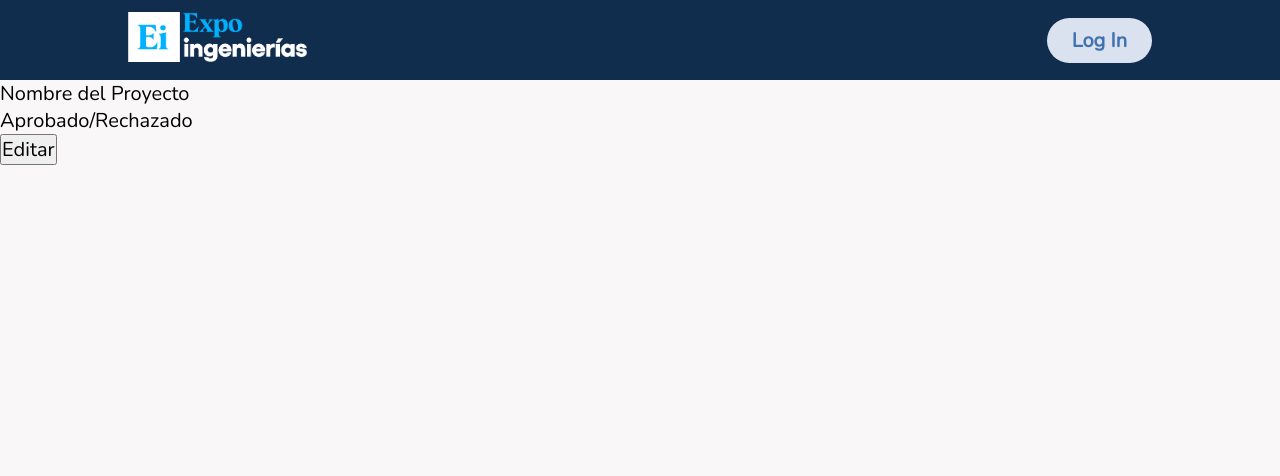
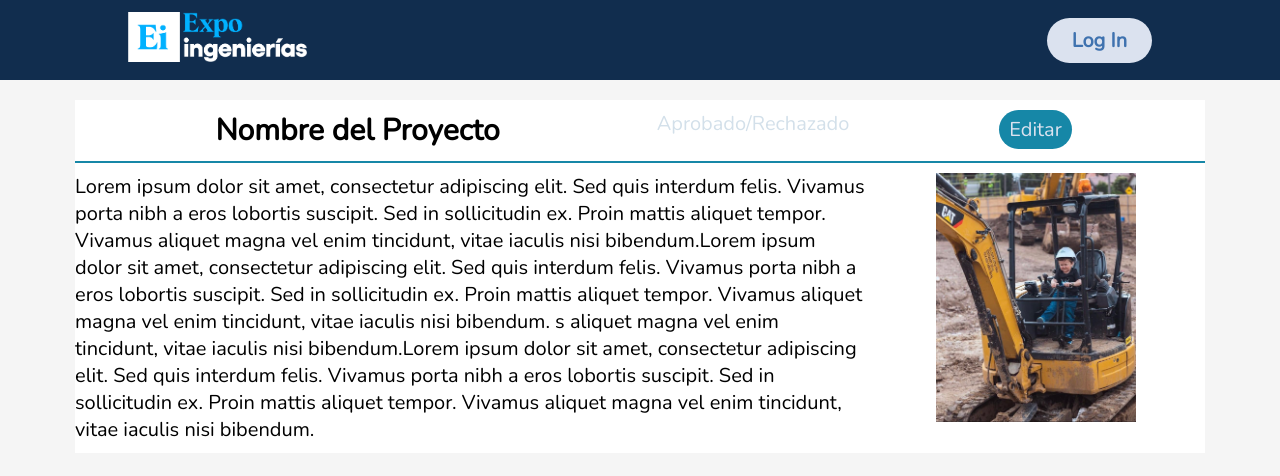
Before and after one commit to OshkarVTec/ExpoIngenieriasWeb, a PHP site: page /proyecto.html in a window 1280 px wide. Shown: the top 476 px of the page. Run offline with PHP 8.4, Linux system fonts and the light colour scheme.

Commit message:
proyecto

```diff
--- a/CSS/style.css
+++ b/CSS/style.css
@@ -6,10 +6,11 @@
     padding: 0;
     font-family: 'Nunito', sans-serif;
     font-size: 20px;
+
 }
 
 body {
-    background-color: #F9F7F7;
+    background-color: #F5F5F5;
   }
 
   #textInput {
@@ -86,3 +87,48 @@ body {
     color: #DBE2EF;
     transform: scale(1.1);
   }
+
+  .maincontainer{
+    display: grid;
+    background: #FFFFFF;
+    margin-top: 20px;
+    margin-left: 75px;
+    margin-right: 75px;
+  }
+
+  .firstrow{
+    justify-items: center;
+    display: grid;
+    grid-template-columns: 50% 20% 30%;
+    margin-top: 10px;
+    margin-bottom: 10px;
+  }
+  .firstrow .title{
+    font-size: 30px;
+  }
+  .firstrow .status{
+    color: #D3E0EA;
+  }
+  .firstrow .btn button{
+    color: #DBE2EF;
+    padding: 6px 10px;
+    background: #1687A7;
+    border: none;
+    border-radius: 30px;
+    cursor: pointer;
+    transition: all 0.3s ease 0s;
+  }
+
+  .firstrow .btn button:hover{
+    background-color: #DBE2EF;
+    color: #1687A7;
+    transform: scale(1.1);
+  }
+
+  .secondrow{
+    justify-items: center;
+    display: grid;
+    grid-template-columns: 70% 30%;
+    margin-top: 10px;
+    margin-bottom: 10px;
+  }
--- a/proyecto.html
+++ b/proyecto.html
@@ -15,12 +15,23 @@
       <a href="#" class="btn"><button>Log In</button></a>
     </header>
 
-    <div class="container">
+    <div class="maincontainer">
         <div class="firstrow">
-            <p>Nombre del Proyecto</p>
-            <p>Aprobado/Rechazado</p>
-            <a href="#" class="btn2"><button>Editar</button></a>
+            <h1 class="title">Nombre del Proyecto</h1>
+            <p class ="status">Aprobado/Rechazado</p>
+            <a href="#" class="btn"><button>Editar</button></a>
+        </div>
+        <hr color="#1687A7" >
+        <div>
+            <div class="secondrow">
+                <p>Lorem ipsum dolor sit amet, consectetur adipiscing elit. Sed quis interdum felis. Vivamus porta nibh a eros lobortis suscipit. Sed in sollicitudin ex. Proin mattis aliquet tempor. Vivamus aliquet magna vel enim tincidunt, vitae iaculis nisi bibendum.Lorem ipsum dolor sit amet, consectetur adipiscing elit. Sed quis interdum felis. Vivamus porta nibh a eros lobortis suscipit. Sed in sollicitudin ex. Proin mattis aliquet tempor. Vivamus aliquet magna vel enim tincidunt, vitae iaculis nisi bibendum.
+
+                    s aliquet magna vel enim tincidunt, vitae iaculis nisi bibendum.Lorem ipsum dolor sit amet, consectetur adipiscing elit. Sed quis interdum felis. Vivamus porta nibh a eros lobortis suscipit. Sed in sollicitudin ex. Proin mattis aliquet tempor. Vivamus aliquet magna vel enim tincidunt, vitae iaculis nisi bibendum.
+                </p>
+                <img src="IMG/testimage.jpg" alt="testimage" width="200px" >
+            </div>
         </div>
     </div>
+
 </body>
 </html>
```
Also changed, not shown: IMG/testimage.jpg (added).
